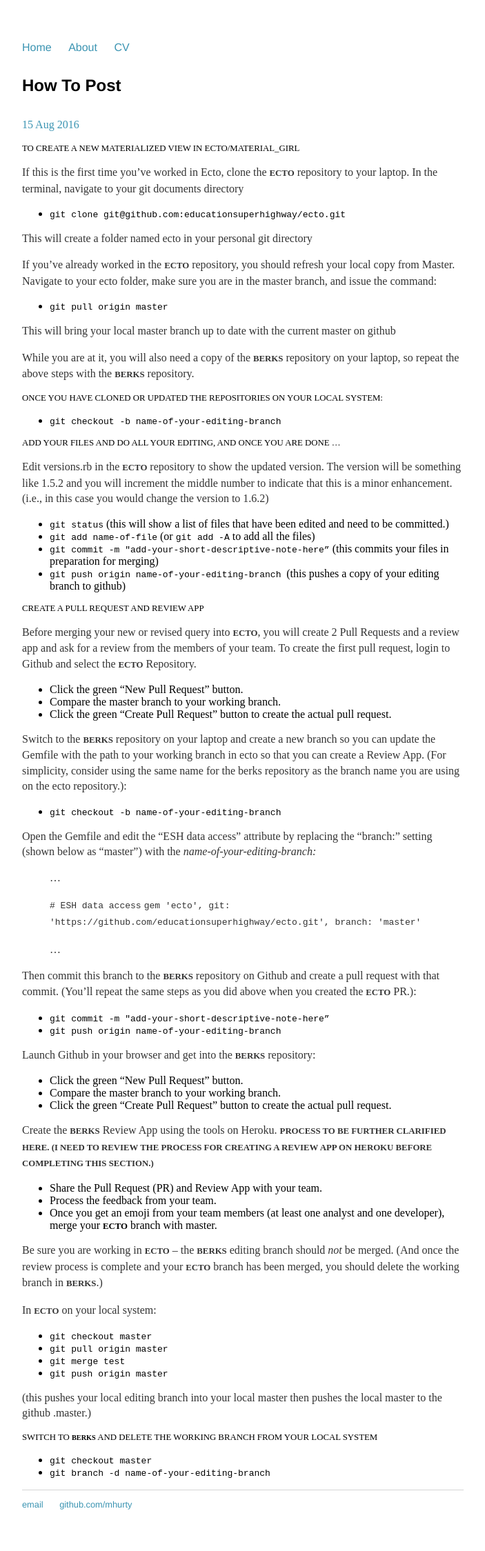
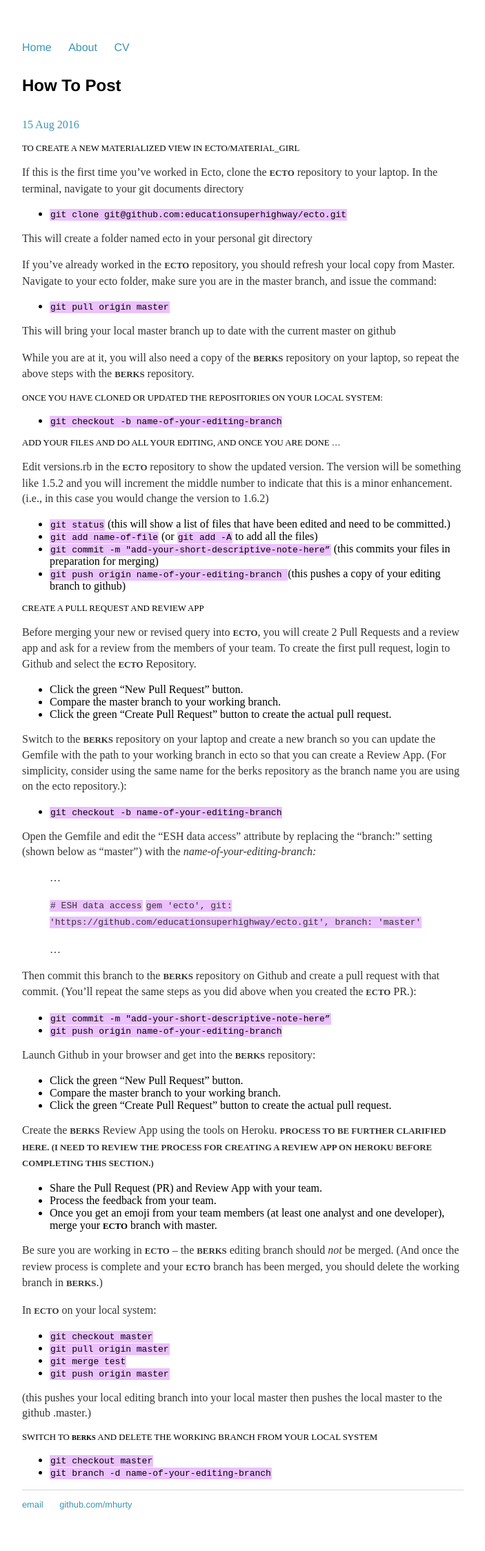
Before and after one commit to mhurty/mhurty.github.io, a Jekyll site: the page built from _posts/2016-07-13-how-to-post.md, in a window 1280 px wide. Shown: the whole page at 69% size, without its empty margins (288-991 px from the left). Built offline with Jekyll 4.4.1, drawn with Linux system fonts in a browser that asks for light colours.

Commit message:
CSS fixes 4

```diff
--- a/css/main.css
+++ b/css/main.css
@@ -58,7 +58,7 @@ strong {
 	font-size: 0.8em;
 }
 
-.highligher-rouge {
+.highlighter-rouge {
  background-color: #EBC1FF;
  padding: 1px;
 }
```
